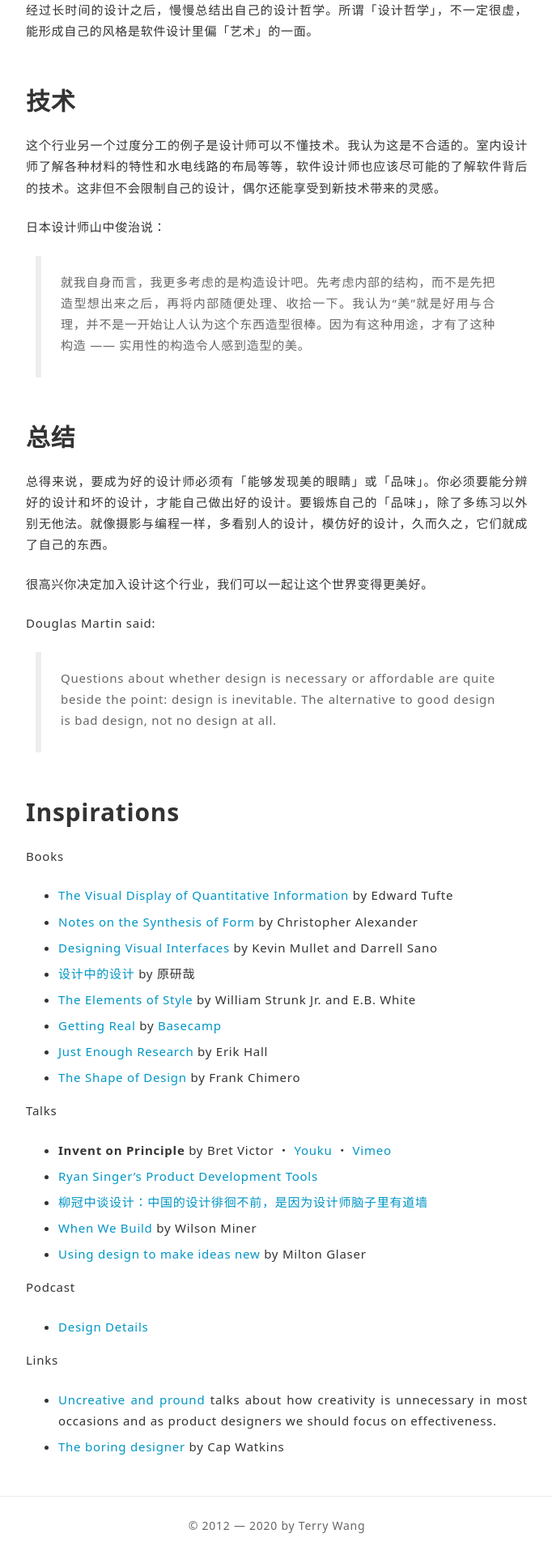
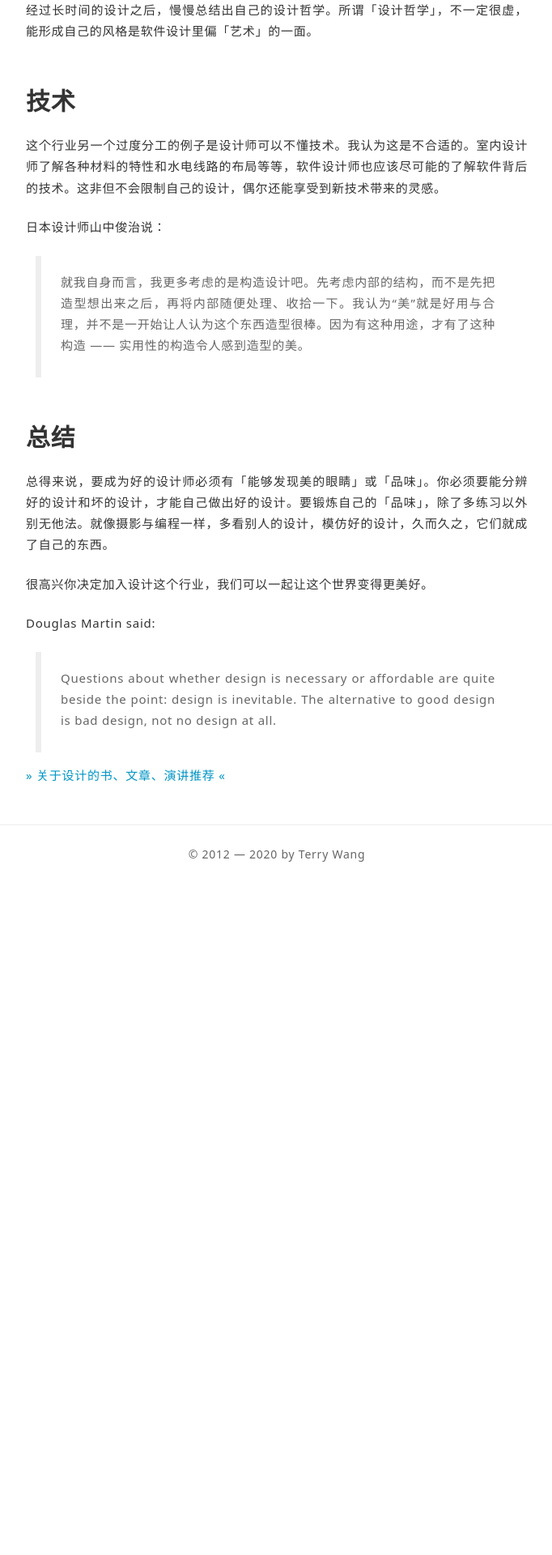
Before and after one commit to lvterry/lvterry.github.io, a Jekyll site: the page built from _posts/2014-05-29-how-to-become-a-better-designer.md, in a window 1280 px wide. Shown: the part 2318-4238 px from the top of the page at 81% size, without its empty margins (298-980 px from the left). Built offline with Jekyll 4.4.1, drawn with Linux system fonts in a browser that asks for light colours; after the commit the page ends 3409 px from its top, so only the background shows below that.

Commit message:
move recommendations to its own page

```diff
--- a/_posts/2014-05-29-how-to-become-a-better-designer.md
+++ b/_posts/2014-05-29-how-to-become-a-better-designer.md
@@ -59,31 +59,4 @@ Douglas Martin said:
 
 > Questions about whether design is necessary or affordable are quite beside the point: design is inevitable. The alternative to good design is bad design, not no design at all.
 
-## Inspirations
-Books
-
-- [The Visual Display of Quantitative Information](http://book.douban.com/subject/1316642/) by Edward Tufte
-- [Notes on the Synthesis of Form](http://book.douban.com/subject/1742456/) by Christopher Alexander
-- [Designing Visual Interfaces](http://book.douban.com/subject/1478928/) by Kevin Mullet and Darrell Sano
-- [设计中的设计](http://book.douban.com/subject/1941558/) by 原研哉
-- [The Elements of Style](http://book.douban.com/subject/1433835/) by William Strunk Jr. and E.B. White
-- [Getting Real](https://basecamp.com/books/Getting%20Real.pdf) by [Basecamp](http://www.basecamp.com)
-- [Just Enough Research](http://abookapart.com/products/just-enough-research) by Erik Hall
-- [The Shape of Design](http://shapeofdesignbook.com/) by Frank Chimero
-
-Talks
-
-- **Invent on Principle** by Bret Victor ・ [Youku](http://v.youku.com/v_show/id_XMzUzMDIzNjUy.html) ・ [Vimeo](http://vimeo.com/36579366)
-- [Ryan Singer's Product Development Tools](https://signalvnoise.com/posts/3914-video-ryan-teaches-product-management-at-mind-the-product-in-san-francisco)
-- [柳冠中谈设计：中国的设计徘徊不前，是因为设计师脑子里有道墙](http://www.bilibili.com/video/av21590910?from=search&seid=15815584021455347684)
-- [When We Build](https://vimeo.com/34017777) by Wilson Miner
-- [Using design to make ideas new](https://www.ted.com/talks/milton_glaser_using_design_to_make_ideas_new) by Milton Glaser
-
-Podcast
-
-- [Design Details](https://spec.fm/podcasts/design-details)
-
-Links
-
-- [Uncreative and pround](https://www.abccopywriting.com/2011/01/17/uncreative-and-proud) talks about how creativity is unnecessary in most occasions and as product designers we should focus on effectiveness.
-- [The boring designer](http://blog.capwatkins.com/the-boring-designer) by Cap Watkins
+[>> 关于设计的书、文章、演讲推荐 <<](/recommendations.html)
--- a/assets/css/style.css
+++ b/assets/css/style.css
@@ -114,3 +114,10 @@ video {
 .footnotes p {
   margin: 0;
 }
+
+.recommendation {
+  border: 1px solid #dddddd;
+  text-align: center;
+  border-radius: 4px;
+  padding: 12px 16px;
+}
--- a/index.html
+++ b/index.html
@@ -7,6 +7,12 @@ title: Terry Wang
   		<div class="container">
   			<h1>Terry Wang</h1>
 		    <p>Hey there, I'm a product designer based in Beijing. I like writing and coding. Drop me an email at me(at)wangyazhou.com and I will reply.</p>
+
+        <p class="recommendation">
+          <a href="recommendations.html">
+            关于设计的书、文章和演讲推荐
+          </a>
+        </p>
 
       <h2>Product &amp; Design</h2>
 
```
Also changed, not shown: recommendations.html (added, +44 -0 lines).
